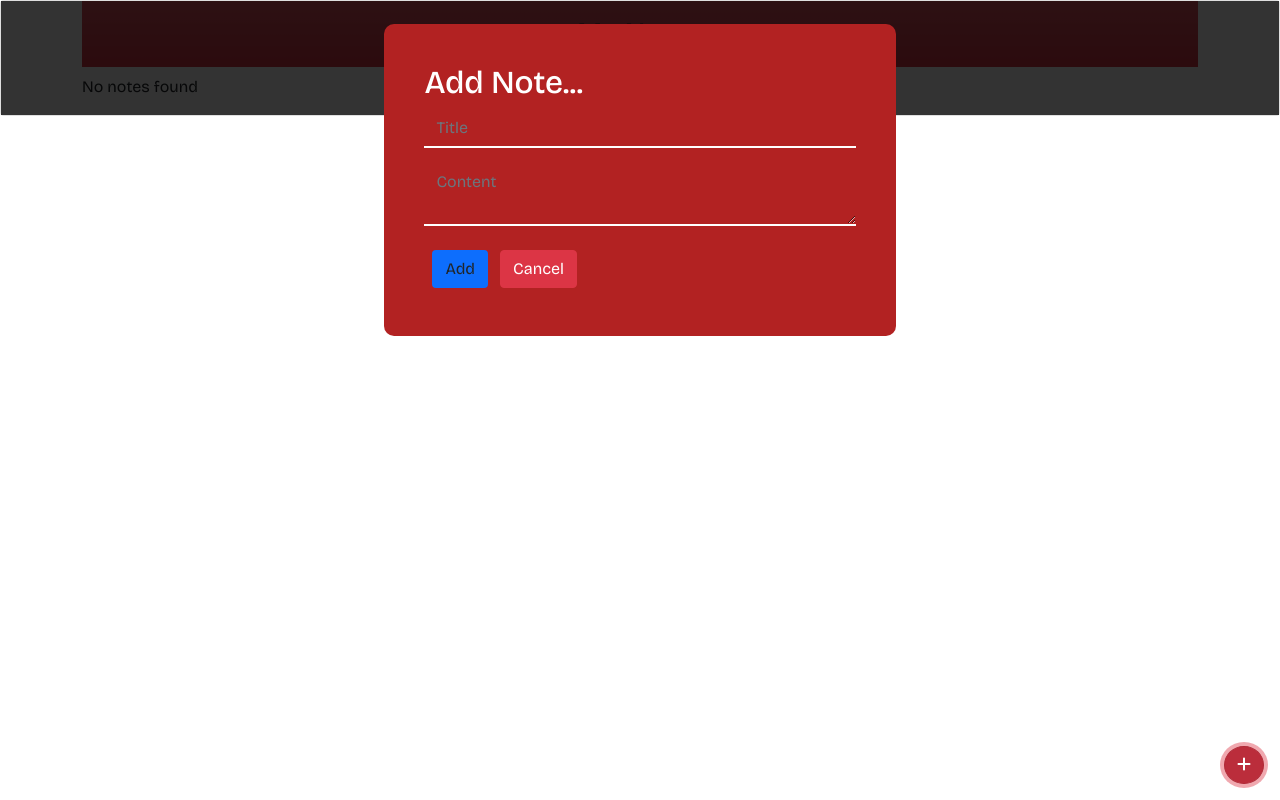
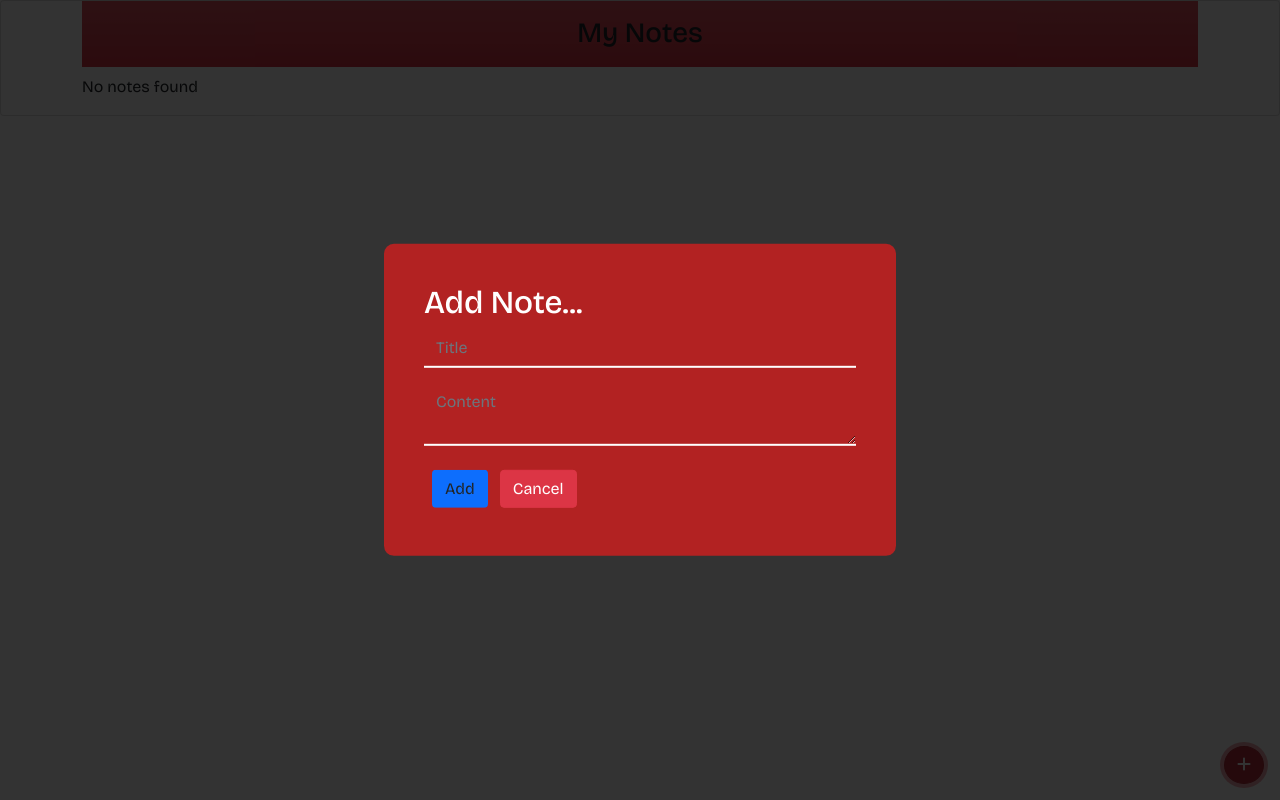
Before and after one commit to Gokulk8870/Notes-Web-Application, a plain HTML site: page index.html in a window 1280 px wide. Both pictures are taken after a click on the button 1244 px from the left and 765 px from the top of the page. Drawn offline with nearby package versions, Linux system fonts and the light colour scheme.

Commit message:
fix:add note screen

```diff
--- a/styles.css
+++ b/styles.css
@@ -1,40 +1,40 @@
-body{
+body {
   cursor: url("cursor.cur"), auto;
   font-family: "Bricolage Grotesque", sans-serif;
 }
 
-
-h1{
+h1 {
   font-family: "Black Ops One", system-ui;
 }
-.card-body{
+.card-body {
   display: flex;
   flex-direction: column;
   gap: 20px;
 }
-.popup-overlay{
-    background-color: black;
-    opacity: 0.8;
-    position: absolute;
-    width: 100%;
-    height:100%;
-    top:0;
-    left:0;
-    z-index: 1;
+.popup-overlay {
+  background: rgba(0, 0, 0, 0.8);
+  position: fixed;
+  top: 0;
+  left: 0;
+  width: 100vw;
+  height: 100vh;
+  z-index: 999;
   display: none;
 }
-.popup-box{
+.popup-box {
   background-color: firebrick;
   width: 40%;
-    padding:40px;
+  max-width: 600px;
+  padding: 40px;
   border-radius: 10px;
-    position: absolute;
-    top:20%;
-    left:30%;
-    z-index: 2;
+  position: fixed;
+  top: 50%;
+  left: 50%;
+  transform: translate(-50%, -50%);
+  z-index: 1000;
   display: none;
 }
-.form-control{
+.form-control {
   background: transparent;
   border: none;
   border-bottom: 2px solid white;
@@ -42,37 +42,37 @@ h1{
   color: white;
 }
 
-.form-control:focus{
+.form-control:focus {
   background: transparent;
   border-bottom: 2px solid white;
   box-shadow: none;
 }
-.note-card{
+.note-card {
   display: flex;
   flex-wrap: wrap;
   gap: 20px;
 }
 
-#note-card{
+#note-card {
   display: flex;
   flex-wrap: wrap;
   gap: 20px;
 }
 
-.note{
+.note {
   width: 200px;
   height: 300px;
   border-radius: 20px;
   padding: 10px;
   background-color: #e74c5b;
 }
-.card-body{
+.card-body {
   display: flex;
   flex-direction: column;
   height: 100%;
 }
 
-.btns{
+.btns {
   margin-top: auto;
   display: flex;
   gap: 10px;
```
Lines whose indentation alone changed are shown as unchanged.
